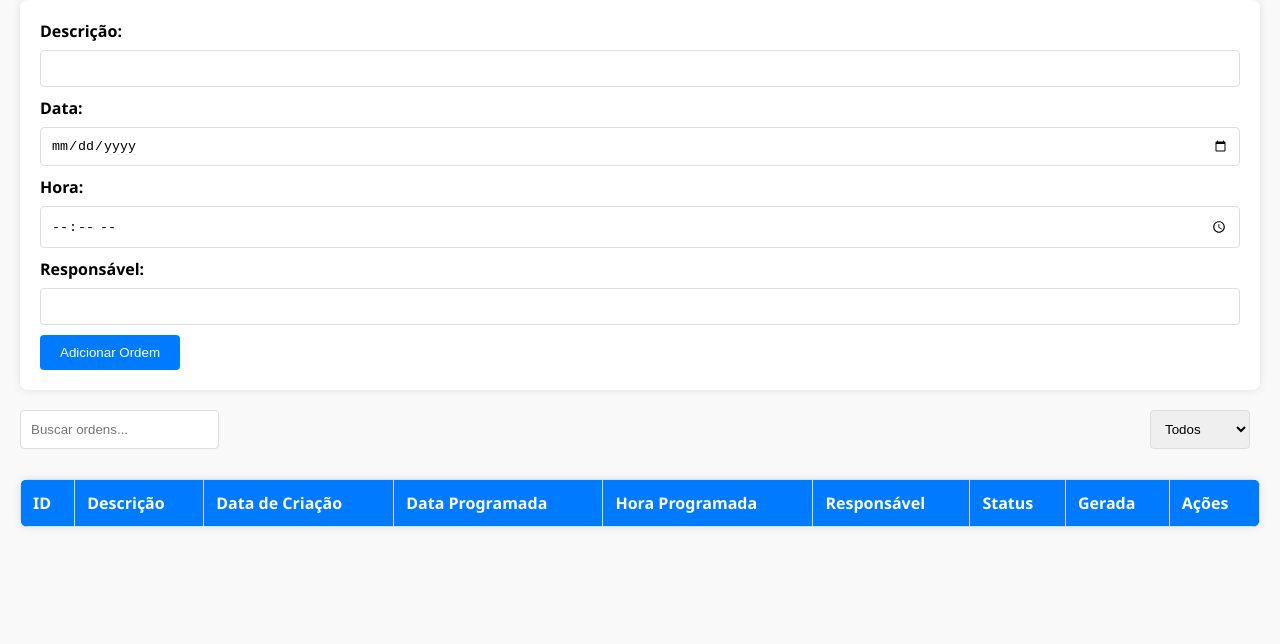
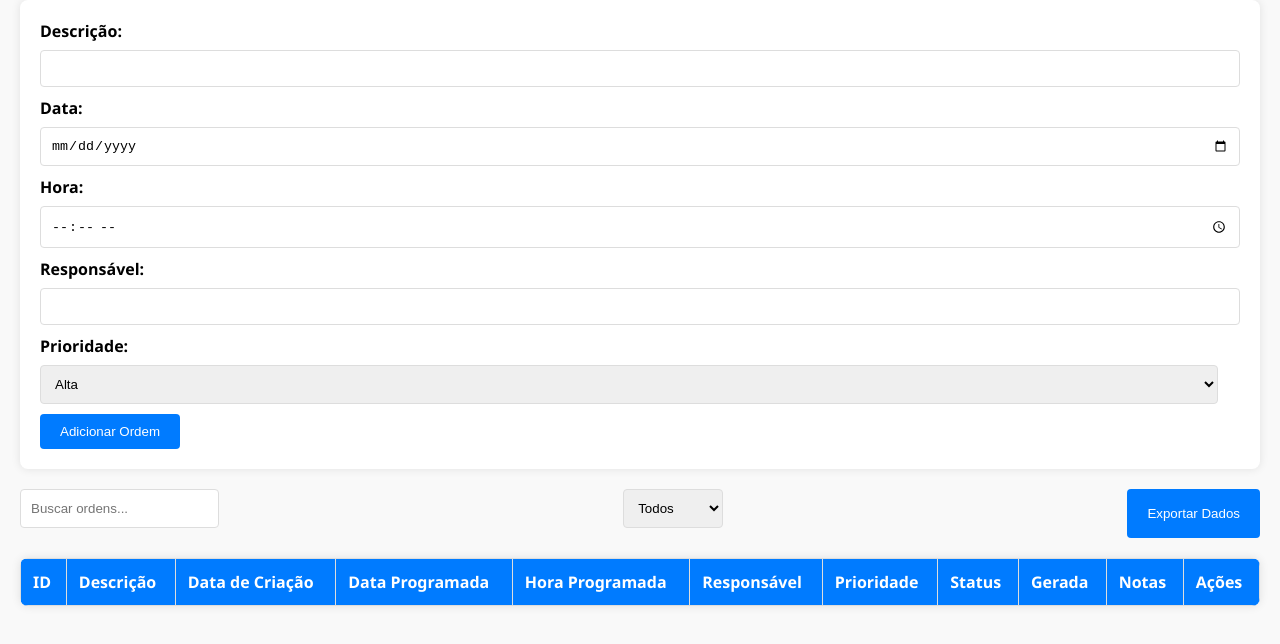
Before and after one commit to TelesGPT/TelesRep, a plain HTML site: page index.html in a window 1280 px wide. Shown: the part 106-750 px from the top of the page. Drawn offline with Linux system fonts and the light colour scheme.

Commit message:
Update index.html

```diff
--- a/index.html
+++ b/index.html
@@ -17,6 +17,12 @@
         <input type="time" id="hora" name="hora" required>
         <label for="responsavel">Responsável:</label>
         <input type="text" id="responsavel" name="responsavel" required>
+        <label for="prioridade">Prioridade:</label>
+        <select id="prioridade" name="prioridade" required>
+            <option value="Alta">Alta</option>
+            <option value="Média">Média</option>
+            <option value="Baixa">Baixa</option>
+        </select>
         <button type="submit">Adicionar Ordem</button>
     </form>
     <div class="filters">
@@ -27,6 +33,7 @@
             <option value="Entregue">Entregue</option>
             <option value="Gerada">Gerada</option>
         </select>
+        <button onclick="exportarDados()">Exportar Dados</button>
     </div>
     <table>
         <thead>
@@ -37,8 +44,10 @@
                 <th>Data Programada</th>
                 <th>Hora Programada</th>
                 <th>Responsável</th>
+                <th>Prioridade</th>
                 <th>Status</th>
                 <th>Gerada</th>
+                <th>Notas</th>
                 <th class="actions">Ações</th>
             </tr>
         </thead>
```
